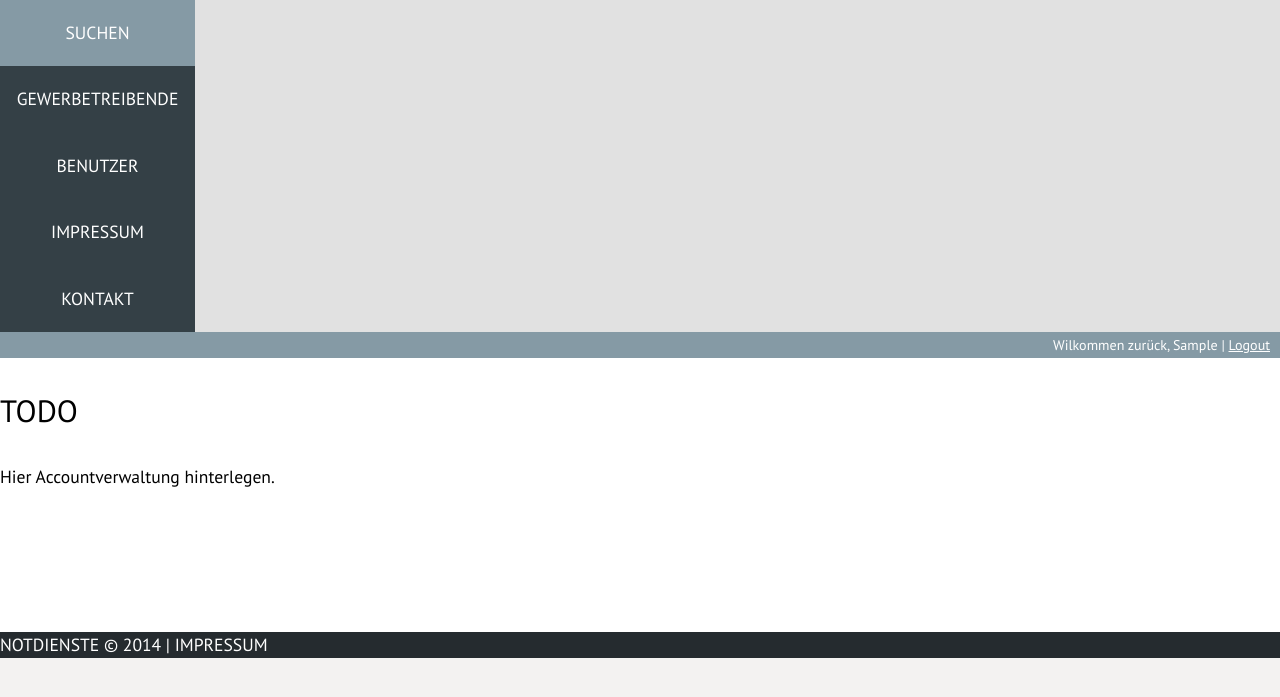
After one commit to sulami/strugz, a Django app: a page that uses templates/skeleton.html in a window 1280 px wide. The commit adds this page. Shown: the top 697 px of the page. Run offline with Django 3.2, Linux system fonts and the light colour scheme; the visitor is signed in with stand-in values (Sample User, id 1).

Commit message:
add manage page stub

```diff
--- a/renderer/urls.py
+++ b/renderer/urls.py
@@ -8,6 +8,7 @@ urlpatterns = patterns('renderer.views',
     url(r'^e/(\d)/$', 'search', name='search'),
     url(r'^c/(\d)/$', 'category', name='category'),
     url(r'^s/(\d)/$', 'service', name='service'),
+    url(r'^m/$', 'manage', name='manage'),
     url(r'^p/$', 'payment', name='payment'),
     url(r'^co/$', 'checkout', name='checkout'),
 )
--- a/renderer/views.py
+++ b/renderer/views.py
@@ -113,6 +113,11 @@ def service(request, service_id):
     # context['form'] = form
     return render(request, 'services/service.html', context)
 
+def manage(request):
+    if not request.user.is_authenticated:
+        return redirect('/')
+    return render(request, 'services/manage.html')
+
 def payment(request):
     context = {
         'token': PAYMENT_BACKEND.get_client_token(request.user),
--- /dev/null
+++ b/templates/services/manage.html
@@ -0,0 +1,9 @@
+{% extends 'skeleton.html' %}
+{% block title %}Benutzer - {% endblock %}
+
+{% block content %}
+
+<h2>TODO</h2>
+Hier Accountverwaltung hinterlegen.
+
+{% endblock %}
--- a/templates/skeleton.html
+++ b/templates/skeleton.html
@@ -21,7 +21,7 @@
                     <a href="business">Gewerbetreibende</a>
                 </li>
                 <li>
-                    <a href="user">Benutzer</a>
+                    <a href="{% url 'renderer:manage' %}">Benutzer</a>
                 </li>
                 <li>
                     <a href="impressum">Impressum</a>
```
